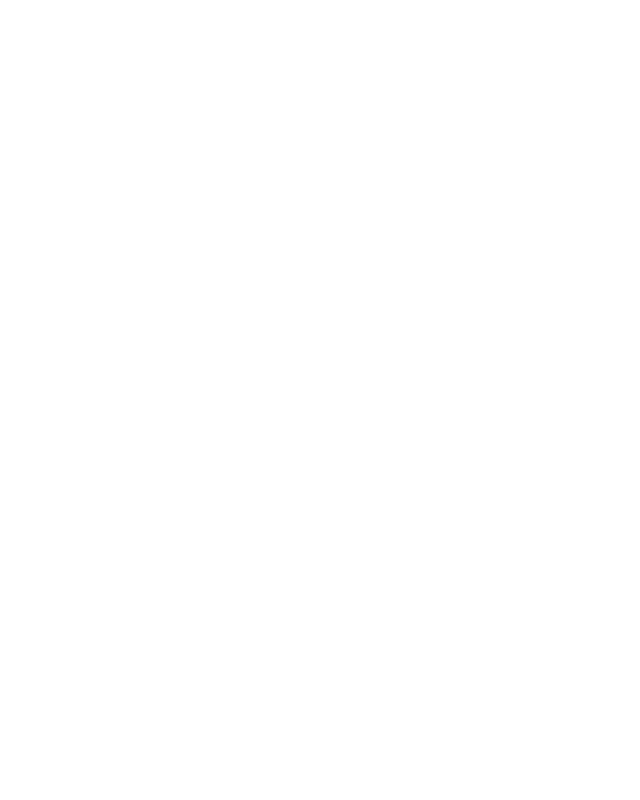
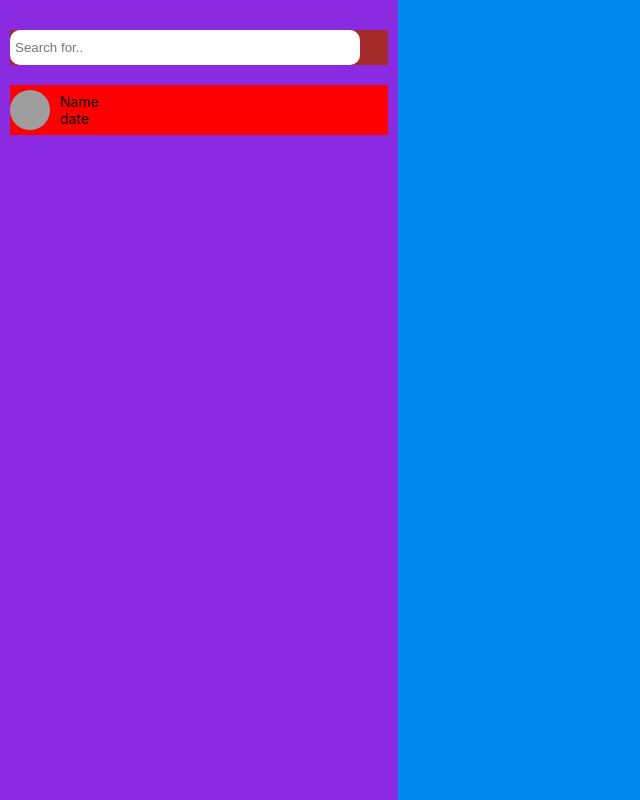
Before and after one commit to Moussa-H/Frontend_Code_Editor, a React (Create React App) app: page /chat in a window 1280 px wide. Before the commit this address had no page. Shown: the whole page, without its empty margins (0-640 px from the left). Built offline with nearby package versions, Linux system fonts and the light colour scheme; grey boxes are pictures that could not be loaded.

Commit message:
starting chat page

```diff
--- a/package.json
+++ b/package.json
@@ -3,7 +3,10 @@
   "version": "0.1.0",
   "private": true,
   "dependencies": {
+    "@emotion/react": "^11.13.0",
+    "@emotion/styled": "^11.13.0",
     "@monaco-editor/react": "^4.6.0",
+    "@mui/material": "^5.16.5",
     "@testing-library/jest-dom": "^5.17.0",
     "@testing-library/react": "^13.4.0",
     "@testing-library/user-event": "^13.5.0",
--- a/src/App.js
+++ b/src/App.js
@@ -2,6 +2,7 @@
 import Register from "./Pages/Register";
 import Code_editor from "./Pages/Code_editor";
 import Login from "./Pages/Login";
+import ChatPage from "./Pages/Chat/Chat_page";
 function App() {
   return (
     <div>
@@ -10,8 +11,10 @@
           <Route path="/register" element={<Register />} />
           <Route path="/Login" element={<Login />} />
           <Route path="/" element={<Code_editor />} />
+          <Route path="/chat" element={<ChatPage />} />
         </Routes>
       </BrowserRouter>
+
     </div>
   );
 }
--- /dev/null
+++ b/src/Common/search/index.jsx
@@ -0,0 +1,21 @@
+import React from "react";
+import './style.css'
+
+const Search = ({className})=>{
+
+  const query = ()=>{''}
+  const handleSearchChange = ()=>{''}
+
+  return(
+    <div className="search-container">
+      <input
+      type="text"
+      placeholder="Search for.."
+      value={query}
+      onChange={handleSearchChange} />
+    </div>
+  )
+}
+
+
+export default Search
--- /dev/null
+++ b/src/Common/search/style.css
@@ -0,0 +1,11 @@
+.search-container{
+    width: 100%;
+    background-color: brown;
+}
+input{
+    width: 90%;
+    border: none;
+    border-radius: 10px;
+    padding: 5px;
+    height: 25px;
+}
--- /dev/null
+++ b/src/Components/chat_card/index.jsx
@@ -0,0 +1,18 @@
+import React from "react";
+import '../../Styles/utilities.css'
+import './style.css'
+import Avatar from '@mui/material/Avatar';
+import Stack from '@mui/material/Stack';
+
+const ChatCard = ()=>{
+    return(
+        <div className='card-container flex center '>
+            <Avatar alt="Remy Sharp" src="/static/images/avatar/1.jpg" />
+            <div className="info-container flex column">
+                <p>Name <br /> date</p>
+            </div>
+        </div>
+    )
+}
+
+export default ChatCard
--- /dev/null
+++ b/src/Components/chat_card/style.css
@@ -0,0 +1,12 @@
+.card-container{
+    background-color: red;
+    height: 50px;
+    width: 100%;
+    gap: 10px;
+    justify-content: flex-start;
+
+}
+
+.info-container{
+    font-size: 14px;
+}
--- /dev/null
+++ b/src/Pages/Chat/Chat_page.jsx
@@ -0,0 +1,25 @@
+import React from "react";
+import './style.css'
+import '../../Styles/utilities.css'
+import '../../Styles/colors.css'
+import Search from "../../Common/search";
+import ChatCard from "../../Components/chat_card";
+
+
+
+const ChatPage = ()=>{
+
+    return (
+        <div className="page flex">
+            <div className="left-side flex column  ">
+                <Search className='search-container'/>
+                <ChatCard className='card-container'/>
+            </div>
+            <div className="right-side flex secondary-bg">
+
+            </div>
+        </div>
+    )
+}
+
+export default ChatPage
--- /dev/null
+++ b/src/Pages/Chat/style.css
@@ -0,0 +1,15 @@
+.container{
+    width: 100vw;
+    height: 100vh;
+}
+
+.left-side{
+    background-color: blueviolet;
+    padding: 30px 10px;
+    width: 30%;
+    gap: 20px;
+}
+
+.right-side{
+    width: 70%;
+}
--- /dev/null
+++ b/src/Styles/colors.css
@@ -0,0 +1,47 @@
+.primary-bg {
+  background-color: #0068b8;
+}
+
+.secondary-bg {
+  background-color: #0088ef;
+}
+
+.white-bg {
+  background-color: white;
+}
+
+.black-bg {
+  background-color: #333;
+}
+
+.red-bg {
+  background-color: #ff5757;
+}
+
+.yellow-bg {
+  background-color: #ffc542;
+}
+
+.green-bg {
+  background-color: #3cd458;
+}
+
+.blue-bg {
+  background-color: #3cd4e4;
+}
+
+.primary-text {
+  color: #0068b8;
+}
+
+.secondary-text {
+  color: #0088ef;
+}
+
+.white-text {
+  color: #ffffff;
+}
+
+.black-text {
+  color: #333;
+}
--- /dev/null
+++ b/src/Styles/utilities.css
@@ -0,0 +1,50 @@
+.flex {
+  display: flex;
+}
+
+.row {
+  flex-direction: row;
+}
+
+.column {
+  flex-direction: column;
+}
+
+.center {
+  justify-content: center;
+  align-items: center;
+}
+
+.rounded {
+  border-radius: 10px;
+}
+
+.bold {
+  font-weight: bold;
+}
+
+.grow {
+  flex-grow: 1;
+}
+
+.wrap {
+  flex-wrap: wrap;
+}
+
+.clickable {
+  cursor: pointer;
+}
+
+.full-width {
+  width: 100%;
+}
+
+.full-height {
+  height: 100%;
+}
+
+.page {
+  background-color: #ebeaff;
+  width: 100vw;
+  height: 100vh;
+}
```
Also changed, not shown: 1 other file (tests, documents, lock files or other folders).
